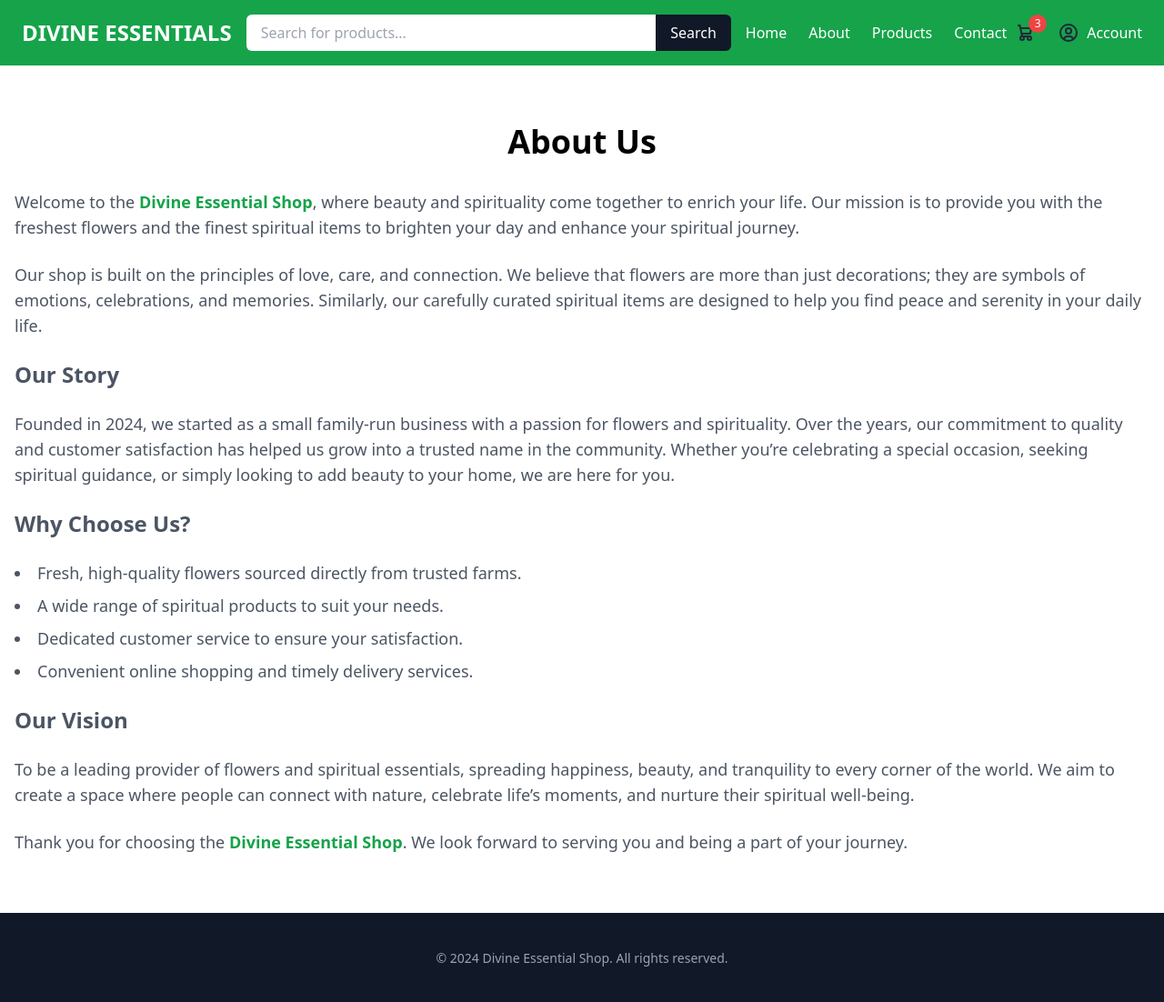
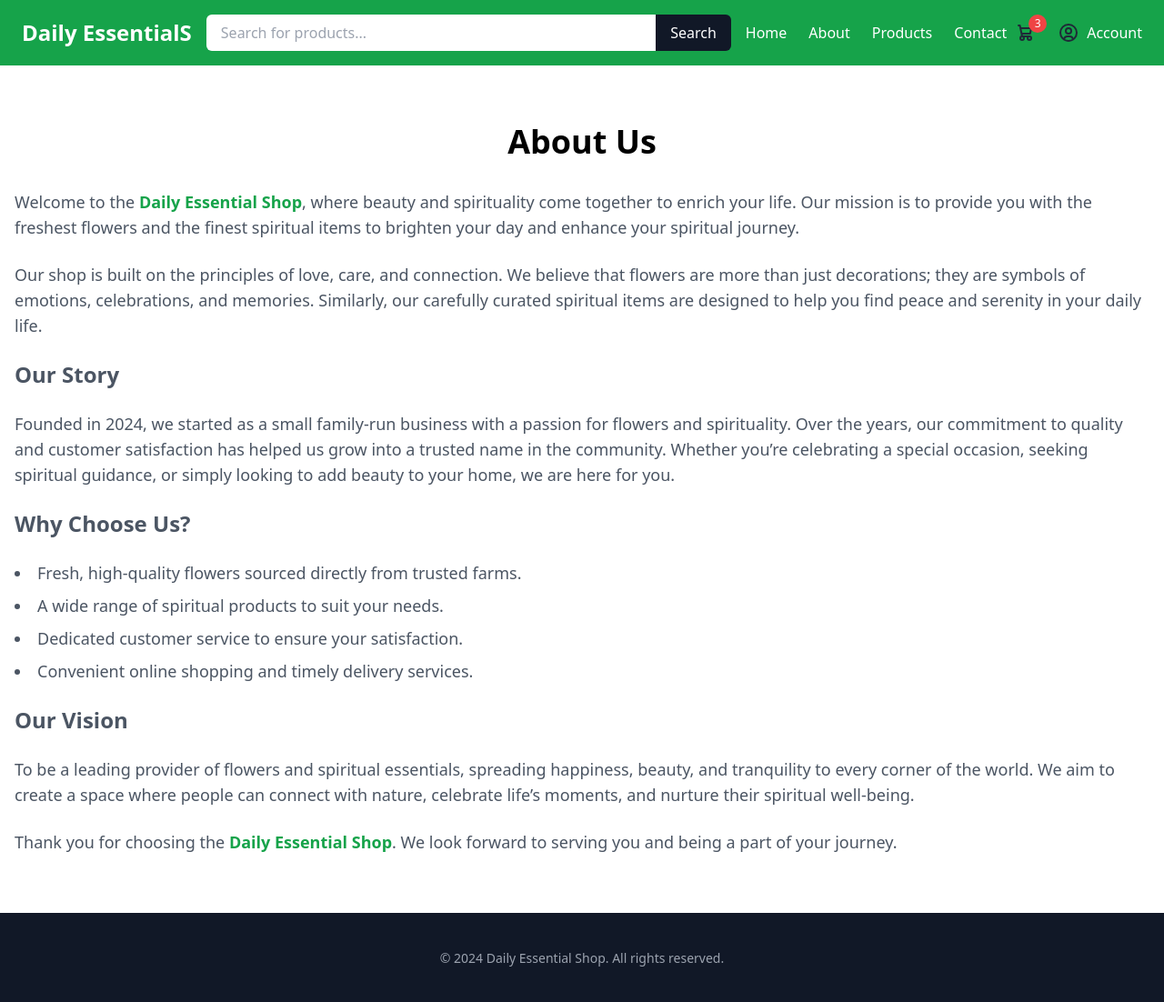
Before and after one commit to BijendraRaut/underpin, a Next.js app: page /about in a window 1280 px wide. Shown: the whole page at 91% size. Built offline with nearby package versions, Linux system fonts and the light colour scheme.

Commit message:
updated the name

```diff
--- a/src/app/about/page.js
+++ b/src/app/about/page.js
@@ -9,9 +9,7 @@ export default function AboutPage() {
       <div className="text-lg text-gray-600 space-y-6">
         <p>
           Welcome to the{" "}
-          <span className="text-green-600 font-bold">
-            Divine Essential Shop
-          </span>
+          <span className="text-green-600 font-bold">Daily Essential Shop</span>
           , where beauty and spirituality come together to enrich your life. Our
           mission is to provide you with the freshest flowers and the finest
           spiritual items to brighten your day and enhance your spiritual
@@ -51,9 +49,7 @@ export default function AboutPage() {
         </p>
         <p>
           Thank you for choosing the{" "}
-          <span className="text-green-600 font-bold">
-            Divine Essential Shop
-          </span>
+          <span className="text-green-600 font-bold">Daily Essential Shop</span>
           . We look forward to serving you and being a part of your journey.
         </p>
       </div>
--- a/src/app/components/Footer.jsx
+++ b/src/app/components/Footer.jsx
@@ -5,7 +5,7 @@ export default function Footer() {
     <footer className="bg-gray-900 text-white py-10">
       <div className="container mx-auto px-4 text-center">
         <p className="text-sm text-gray-400">
-          &copy; 2024 Divine Essential Shop. All rights reserved.
+          &copy; 2024 Daily Essential Shop. All rights reserved.
         </p>
       </div>
     </footer>
--- a/src/app/components/Navbar.jsx
+++ b/src/app/components/Navbar.jsx
@@ -16,7 +16,7 @@ export default function Navbar() {
         <div className="text-2xl font-bold flex items-center">
           <a href="/" className="hover:text-gray-200">
             {/* <img src="/images/logo.png" alt="Logo" className="h-8 w-8 mr-2" /> */}
-            DIVINE ESSENTIALS
+            Daily EssentialS
           </a>
         </div>
 
--- a/src/app/layout.js
+++ b/src/app/layout.js
@@ -14,7 +14,7 @@ const geistMono = Geist_Mono({
 });
 
 export const metadata = {
-  title: "DIVINE ESSENTIALS",
+  title: "Daily EssentialS",
   description: "Flowers & Bhakti Essentials",
 };
 
@@ -24,7 +24,7 @@ export default function RootLayout({ children }) {
       <body
         className={`${geistSans.variable} ${geistMono.variable} antialiased`}
       >
-      <Navbar />
+        <Navbar />
         {children}
         <Footer />
       </body>
```
